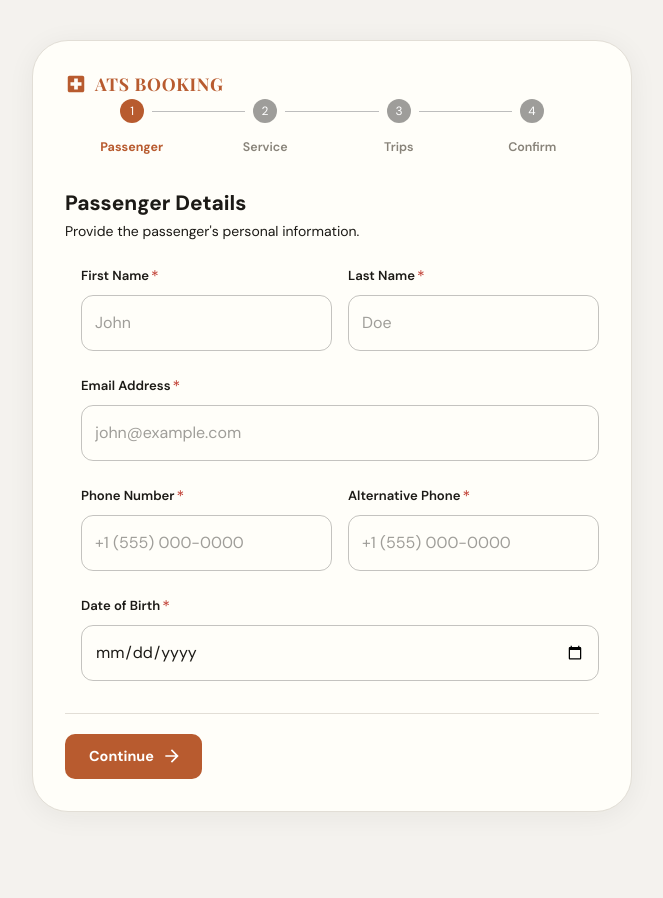
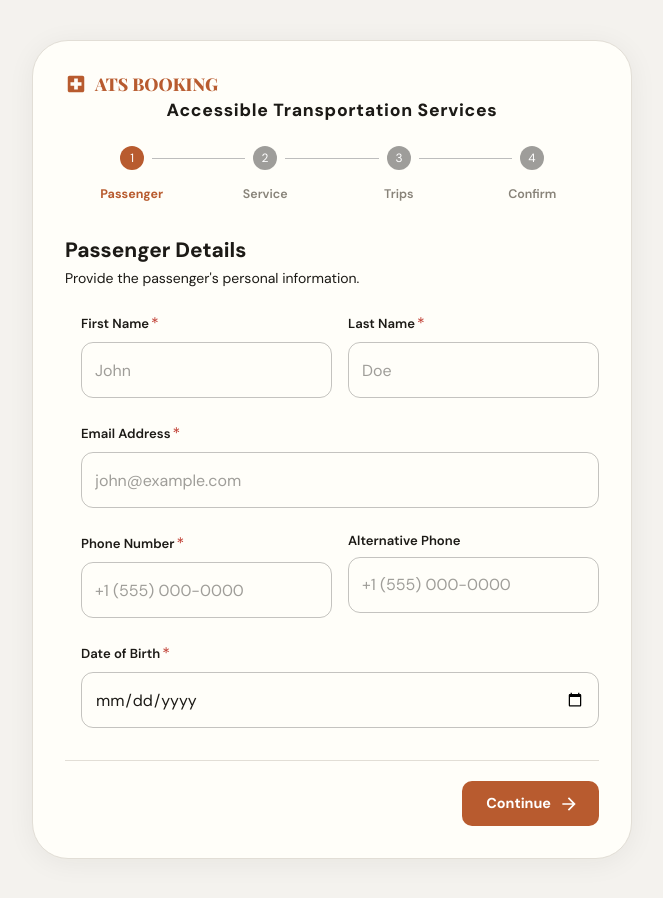
Before and after one commit to wallypaul/ats-booking-iframe-v2, a React (Vite) app: page / in a window 1280 px wide. Shown: the whole page, without its empty margins (308-971 px from the left). Before the commit the page ends 852 px from the top, so only its background shows below. Built offline with nearby package versions, Linux system fonts and the light colour scheme.

Commit message:
Fix bug distance andf pricing

```diff
--- a/package.json
+++ b/package.json
@@ -14,7 +14,8 @@
     "@mui/icons-material": "^9.0.1",
     "@mui/material": "^9.0.1",
     "react": "^19.2.5",
-    "react-dom": "^19.2.5"
+    "react-dom": "^19.2.5",
+    "react-router-dom": "^7.16.0"
   },
   "devDependencies": {
     "@babel/core": "^7.29.0",
--- a/src/App.jsx
+++ b/src/App.jsx
@@ -43,6 +43,38 @@ const INITIAL_SERVICE = {
   companion: 'none',
   comments: '',
 };
+const INITIAL_TRIP = {
+  pick_up_address: '',
+  drop_off_address: '',
+  date: '',
+  time: '',
+};
+
+const normalizeDurationToHours = (duration) => {
+  if (duration == null || duration === '') return duration;
+  if (typeof duration === 'number') return Math.ceil(duration);
+
+  const value = String(duration).toLowerCase();
+  const hoursMatch = value.match(/(\d+(?:\.\d+)?)\s*(?:h|hr|hrs|hour|hours)\b/);
+  const minutesMatch = value.match(/(\d+(?:\.\d+)?)\s*(?:m|min|mins|minute|minutes)\b/);
+
+  if (hoursMatch || minutesMatch) {
+    const hours = hoursMatch ? Number(hoursMatch[1]) : 0;
+    const minutes = minutesMatch ? Number(minutesMatch[1]) : 0;
+    return Math.ceil(hours + minutes / 60);
+  }
+
+  const parsed = Number(value);
+  return Number.isNaN(parsed) ? duration : Math.ceil(parsed);
+};
+
+const addTripPricesToTrips = (trips, prices) =>
+  trips.map((trip, i) => ({
+    ...trip,
+    price: prices[i]?.price,
+    distance: prices[i]?.distance,
+    duration: normalizeDurationToHours(prices[i]?.duration),
+  }));
 
 export default function App() {
   const [activeStep, setActiveStep] = useState(0);
@@ -124,7 +156,6 @@ export default function App() {
       setSubmitError('');
       try {
         const payload = tripsData.map((t) => ({ origin: t.pick_up_address, destination: t.drop_off_address , service: serviceData.service , companion: serviceData.companion }));
-        console.log('Pricing payload:', payload); // Debug log
         const res = await fetch(`${import.meta.env.VITE_API_URL}/distance/bulk/`, {
           method: 'POST',
           headers: { 'Content-Type': 'application/json' },
@@ -132,7 +163,9 @@ export default function App() {
         });
         if (!res.ok) throw new Error('Pricing unavailable');
         const prices = await res.json();
+        const pricedTripsData = addTripPricesToTrips(tripsData, prices);
         setTripPrices(prices);
+        setTripsData(pricedTripsData);
         setActiveStep((s) => Math.min(s + 1, 3));
       } catch {
         setSubmitError('Could not calculate trip pricing. Please try again.');
@@ -155,7 +188,8 @@ export default function App() {
 
   const handleSubmit = async () => {
     setSubmitError('');
-    const payload = { passenger, serviceData, tripsData: tripsData.map((t, i) => ({ ...t, price: tripPrices[i] })) };
+    const pricedTripsData = addTripPricesToTrips(tripsData, tripPrices);
+    const payload = { passenger, serviceData, tripsData: pricedTripsData };
     try {
       console.log('Submitting payload:', payload); // Debug log
       const res = await fetch(`${import.meta.env.VITE_API_URL}/booking/`, {
@@ -349,15 +383,15 @@ export default function App() {
       {/* ── footer nav ── */}
       <Stack
         direction="row"
-        justifyContent="space-between"
         sx={{
+          justifyContent: 'space-between',
           mt: 4,
           pt: 2.5,
           borderTop: '1.5px solid',
           borderColor: 'divider',
         }}
       >
-        {activeStep > 0 ? (
+        {activeStep > 0 && (
           <Button
             variant="outlined"
             startIcon={<ArrowBackIcon />}
@@ -370,8 +404,6 @@ export default function App() {
           >
             Back
           </Button>
-        ) : (
-          <Box />
         )}
 
         {activeStep < 3 ? (
@@ -380,6 +412,7 @@ export default function App() {
             endIcon={isPricingLoading ? <CircularProgress size={16} color="inherit" /> : <ArrowForwardIcon />}
             onClick={handleNext}
             disabled={(activeStep === 2 && tripsData.length === 0) || isPricingLoading}
+            sx={{ ml: 'auto' }}
           >
             {isPricingLoading ? 'Calculating…' : 'Continue'}
           </Button>
@@ -390,6 +423,7 @@ export default function App() {
             endIcon={<CheckCircleOutlineIcon />}
             onClick={handleSubmit}
             disabled={!termsAccepted}
+            sx={{ ml: 'auto' }}
           >
             Submit Booking
           </Button>
@@ -438,26 +472,27 @@ function Shell({ children }) {
           <Stack
             direction="row"
             spacing={1}
-            alignItems="center"
-            justifyContent="center"
-            sx={{ mb: 0.5 }}
+
+            sx={{ mb: 0.5, alignItems:'center' }}
           >
             <LocalHospitalIcon sx={{ color: 'primary.main', fontSize: 22 }} />
             <Typography
               variant="h4"
-              sx={{ fontSize: '1.1rem', color: 'primary.main', fontWeight: 700, letterSpacing: '0.04em', alligItems: 'center' }}
+              sx={{ fontSize: '1.1rem', color: 'primary.main', lineHeight: 1 }}
+              align="center"
+
             >
               ATS BOOKING
             </Typography>
           </Stack>
-          {/* <Typography
-            variant="body2"
+          <Typography
+            variant="h5"
             color="text.secondary"
             align="center"
-            sx={{ mb: 3, fontSize: 12, letterSpacing: '0.04em' }}
+            sx={{ mb: 3, fontSize: '1.1em', letterSpacing: '0.04em' }}
           >
-            Non-Emergency Medical Transportation
-          </Typography> */}
+            Accessible Transportation Services
+          </Typography>
 
           {children}
         </Paper>
--- a/src/components/Confirmation.jsx
+++ b/src/components/Confirmation.jsx
@@ -167,9 +167,9 @@ export default function Confirmation({ passenger, serviceData, tripsData, tripPr
               >
                 Trip {i + 1}
               </Typography>
-              <Grid container spacing={1} sx={{ mb: 1 }}>
+              <Grid container spacing={1} sx={{ mb: 1, alignItems: 'center' }}>
                 <Grid size={{ xs: 12, sm: 6 }}>
-                  <Stack direction="row" spacing={0.5} alignItems="center">
+                  <Stack direction="row" spacing={0.5} >
                     <LocationOnIcon
                       sx={{ fontSize: 16, color: 'primary.main' }}
                     />
@@ -178,8 +178,8 @@ export default function Confirmation({ passenger, serviceData, tripsData, tripPr
                     </Typography>
                   </Stack>
                 </Grid>
-                <Grid size={{ xs: 12, sm: 6 }}>
-                  <Stack direction="row" spacing={0.5} alignItems="center">
+                <Grid size={{ xs: 12, sm: 6 }} sx= {{ alignItems: 'center' }}>
+                  <Stack direction="row" spacing={0.5} >
                     <FlagIcon
                       sx={{ fontSize: 16, color: 'secondary.main' }}
                     />
@@ -188,8 +188,8 @@ export default function Confirmation({ passenger, serviceData, tripsData, tripPr
                     </Typography>
                   </Stack>
                 </Grid>
-                <Grid size={{ xs: 12, sm: 6 }}>
-                  <Stack direction="row" spacing={0.5} alignItems="center">
+                <Grid size={{ xs: 12, sm: 6 }} sx= {{ alignItems: 'center' }}>
+                  <Stack direction="row" spacing={0.5} >
                     <CalendarTodayIcon
                       sx={{ fontSize: 16, color: 'text.secondary' }}
                     />
@@ -198,8 +198,8 @@ export default function Confirmation({ passenger, serviceData, tripsData, tripPr
                     </Typography>
                   </Stack>
                 </Grid>
-                <Grid size={{ xs: 12, sm: 6 }}>
-                  <Stack direction="row" spacing={0.5} alignItems="center">
+                <Grid size={{ xs: 12, sm: 6 }} sx= {{ alignItems: 'center' }}>
+                  <Stack direction="row" spacing={0.5} >
                     <AccessTimeIcon
                       sx={{ fontSize: 16, color: 'text.secondary' }}
                     />
@@ -222,10 +222,10 @@ export default function Confirmation({ passenger, serviceData, tripsData, tripPr
                   }}
                 >
                   <Typography variant="body2" color="text.secondary">
-                    {tripPrices[i].distance} mi · {tripPrices[i].duration}
+                    Distance: {tripPrices[i].distance} mi · Time: {tripPrices[i].duration}
                   </Typography>
                   <Typography variant="body2" fontWeight={700} color="primary.main">
-                    ${tripPrices[i].price}
+                    Price: ${tripPrices[i].price}
                   </Typography>
                 </Box>
               )}
--- a/src/components/PassengerDetails.jsx
+++ b/src/components/PassengerDetails.jsx
@@ -72,7 +72,7 @@ export default function PassengerDetails({ data, errors, onChange, onBlur }) {
       </Grid>
 
       <Grid size={{ xs: 12, sm: 6 }}>
-        <Field label="Alternative Phone" required>
+        <Field label="Alternative Phone" >
           <TextField fullWidth type="tel" inputMode="tel" placeholder="+1 (555) 000-0000"
             value={data.phone_2} onChange={updatePhone('phone_2')}
             onBlur={() => onBlur?.('phone_2')}
--- a/src/components/TripsStep.jsx
+++ b/src/components/TripsStep.jsx
@@ -272,7 +272,7 @@ export default function TripsStep({ tripsData, setTripsData }) {
     <Fade in timeout={300}>
       <Box sx={{ display: 'flex', flexDirection: 'column', gap: 2 }}>
         {/* pager */}
-        <Stack direction="row" alignItems="center" justifyContent="space-between">
+        <Stack direction="row" sx={{ mb: 1, alignItems:'center' , justifyContent:'space-between' }}>
           <IconButton disabled={page === 0} onClick={() => setPage((p) => p - 1)} size="small">
             <NavigateBeforeIcon />
           </IconButton>
```
Also changed, not shown: 1 other file (tests, documents, lock files or other folders).
